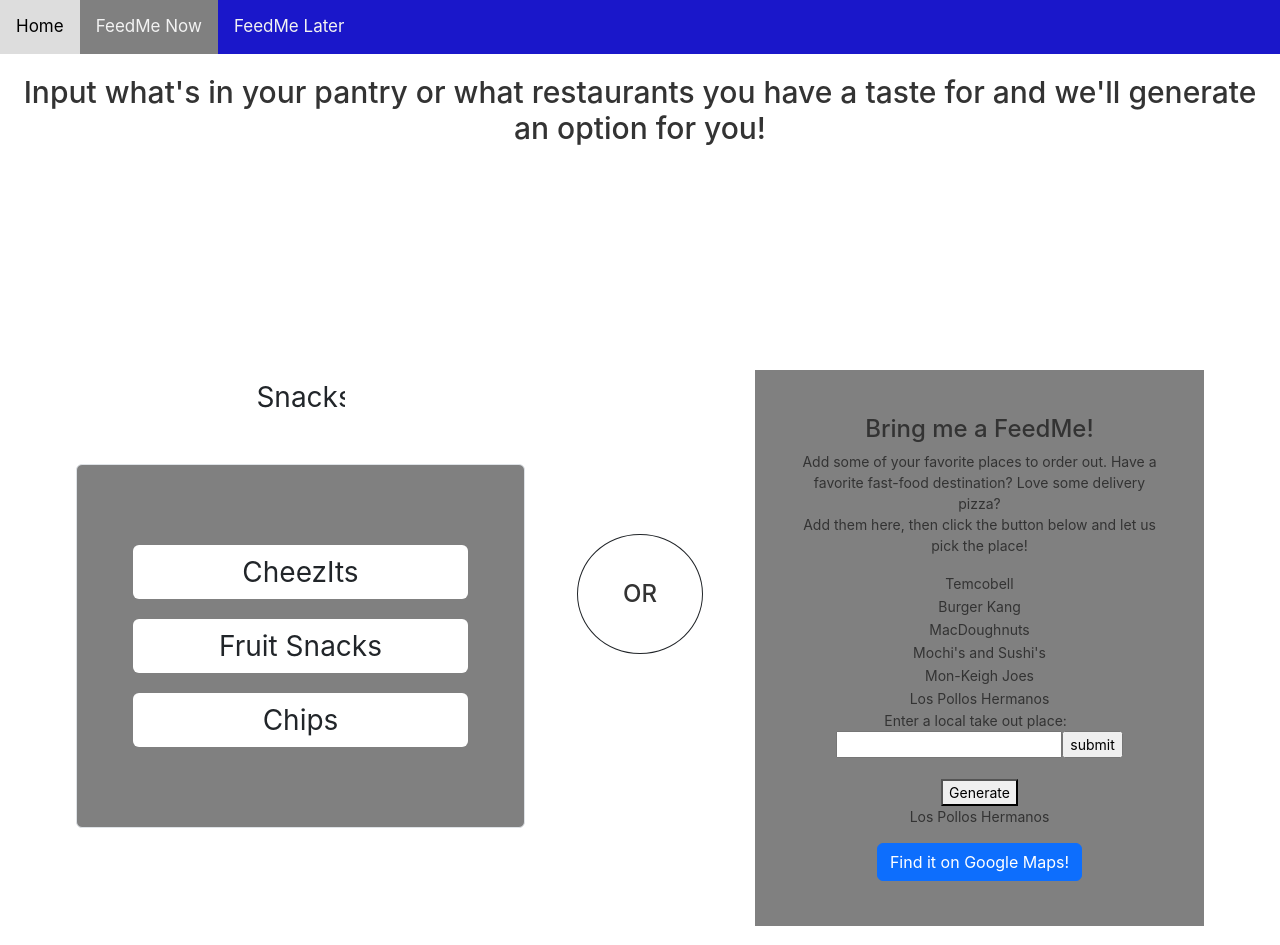
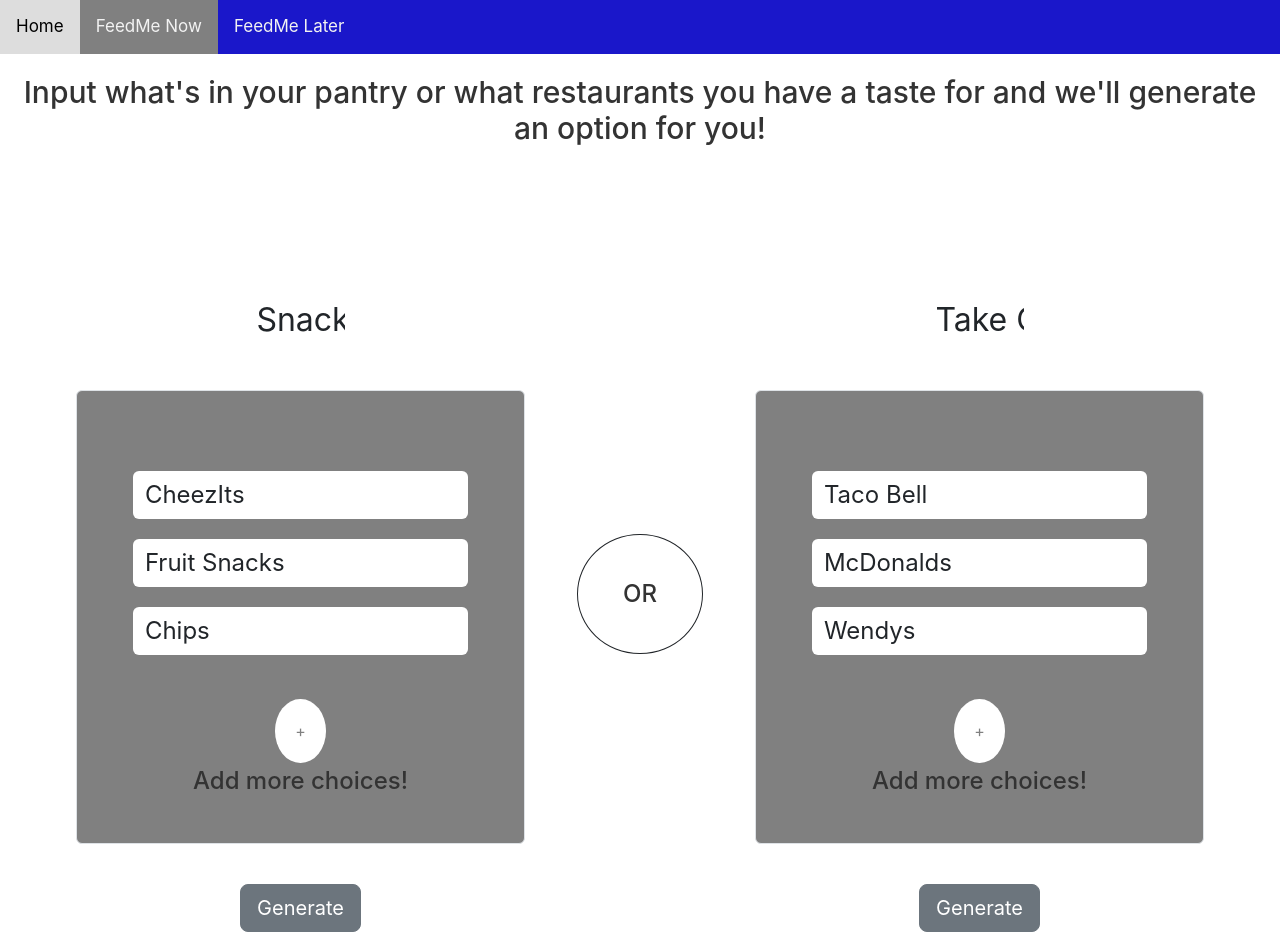
Before and after one commit to Dec-22-LC-LiftOff-STL/FeedMe, an Angular app: page /feed-me-now in a window 1280 px wide. Shown: the top 945 px of the page. Built offline with nearby package versions, Linux system fonts and the light colour scheme.

Commit message:
Revamped FeedMe now to fit wireframe more

```diff
--- a/src/app/feed-me-now-page/feed-me-now-page.component.css
+++ b/src/app/feed-me-now-page/feed-me-now-page.component.css
@@ -0,0 +1,17 @@
+.feedMeButton {
+    background-color: white;
+    border: none;
+    color: grey;
+    padding: 20px;
+    text-align: center;
+    text-decoration: none;
+    display: inline-block;
+    font-size: 16px;
+    margin: 4px 2px;
+  }
+
+  .button1 {border-radius: 2px;}
+  .button2 {border-radius: 4px;}
+  .button3 {border-radius: 8px;}
+  .button4 {border-radius: 12px;}
+  .button5 {border-radius: 50%;}
--- a/src/app/feed-me-now-page/feed-me-now-page.component.html
+++ b/src/app/feed-me-now-page/feed-me-now-page.component.html
@@ -12,77 +12,60 @@
     <div>
         <div class="row text-center">
 
-            <div class="col-sm p-3 mx-4" style="margin-top: 180px; max-width: 800px;">
+            <div class="col-sm p-3 mx-4" style="margin-top: 100px;">
 
-                <input type="text" class="text-center form-control border-0 w-25 fs-3"
+                <input type="text" class="text-center form-control border-0 w-25 fs-2"
                 style="border: 0px; margin: 0 auto; background-color: transparent;" value="Snacks">
 
                 <div class="border rounded" style="background-color: grey; margin-top: 40px;">
 
-                    <input type="text" class="text-center form-control border-0 w-75 fs-3"
+                    <input type="text" class="form-control border-0 w-75 fs-4"
                     style="border: 0px; margin: 0 auto; margin-top: 80px;" value="CheezIts">
 
-                    <input type="text" class="text-center form-control border-0 w-75 fs-3"
+                    <input type="text" class="form-control border-0 w-75 fs-4"
                     style="border: 0px; margin: 0 auto; margin-top: 20px;" value="Fruit Snacks">
 
-                    <input type="text" class="text-center form-control border-0 w-75 fs-3"
-                    style="border: 0px; margin: 0 auto; margin-top: 20px; margin-bottom: 80px;" value="Chips">
+                    <input type="text" class="form-control border-0 w-75 fs-4"
+                    style="border: 0px; margin: 0 auto; margin-top: 20px; margin-bottom: 40px;" value="Chips">
 
-                    <!-- <img src="/assets/home-page.png" alt="FeedMe Now" style="padding-bottom: 20px;"> -->
+                    <button class="feedMeButton button5">+</button>
+                    <p class="h4" style="padding-bottom: 40px;">Add more choices!</p>
+                </div>
 
+                <button class="btn btn-secondary btn-lg" style="margin-top: 40px;">Generate</button>
 
-
-
-
-                    <!-- <tr class="row text-center" *ngFor="let homeFood of homeFoods">
-                        <td>{{homeFood}} </td>
-                    </tr>
-
-                    <form onsubmit="addNewFastFood()">
-                        <label for="homeFood">Enter something quick and easy you have at home: &nbsp; </label>
-                        <input type="text" id="homeFood" name="homeFoodName">
-                        <input type="submit" value="submit"><br>
-                    </form> <br>
-
-
-
-
-
-                    <button type="submit" onClick="window.location.reload()">Generate</button> <br>
-                    <p>{{randomHomeFood}}</p> -->
-                </div>
+                <input type="text" class="text-center form-control w-25 fs-5"
+                style="margin: 0 auto; background-color: transparent; margin-top: 15px;" value="Chips">
             </div>
 
             <div class="col-sm" style="max-width: 150px;">
                 <h4 class="border border-dark rounded-circle" style="margin-top: 360px; padding: 45px;">OR</h4>
             </div>
 
-            <div class="col-sm p-3 mx-4">
-                <div style="background-color: grey; margin-top: 180px; padding: 45px;">
-                    <h4>Bring me a FeedMe!</h4>
-                    <p>Add some of your favorite places to order out. Have a favorite fast-food destination? Love
-                        some
-                        delivery pizza? <br>Add them here, then click the button below and let us pick the place!
-                    </p>
-                    <!-- <img src="/assets/home-page.png" alt="FeedMe Now" style="padding-bottom: 20px;"> -->
-                    <tr class="row text-center" *ngFor="let orderFood of orderFoods">
-                        <td>{{orderFood}} </td>
-                    </tr>
+            <div class="col-sm p-3 mx-4" style="margin-top: 100px;">
 
-                    <form onsubmit="addNewFastFood()">
-                        <label for="fastFood">Enter a local take out place: &nbsp;</label>
-                        <input type="text" id="fastFood" name="fastFoodName">
-                        <input type="submit" value="submit"><br>
-                    </form> <br>
+                <input type="text" class="text-center form-control border-0 w-25 fs-2"
+                style="border: 0px; margin: 0 auto; background-color: transparent;" value="Take Out">
 
-                    <button type="submit" onClick="window.location.reload()">Generate</button> <br>
-                    <p>{{randomOrderFood}}</p>
+                <div class="border rounded" style="background-color: grey; margin-top: 40px;">
 
-                    <a class="btn btn-primary btn-sml"
-                        href="https://www.google.com/maps/search/?api=1&query={{randomOrderFood}}">
-                        Find it on Google Maps!
-                    </a>
+                    <input type="text" class="form-control border-0 w-75 fs-4"
+                    style="border: 0px; margin: 0 auto; margin-top: 80px;" value="Taco Bell">
+
+                    <input type="text" class="form-control border-0 w-75 fs-4"
+                    style="border: 0px; margin: 0 auto; margin-top: 20px;" value="McDonalds">
+
+                    <input type="text" class="form-control border-0 w-75 fs-4"
+                    style="border: 0px; margin: 0 auto; margin-top: 20px; margin-bottom: 40px;" value="Wendys">
+
+                    <button class="feedMeButton button5">+</button>
+                    <p class="h4" style="padding-bottom: 40px;">Add more choices!</p>
                 </div>
+
+                <button class="btn btn-secondary btn-lg" style="margin-top: 40px;">Generate</button>
+
+                <input type="text" class="text-center form-control w-25 fs-5"
+                style="margin: 0 auto; background-color: transparent; margin-top: 15px;" value="Wendys">
             </div>
         </div>
     </div>
```
